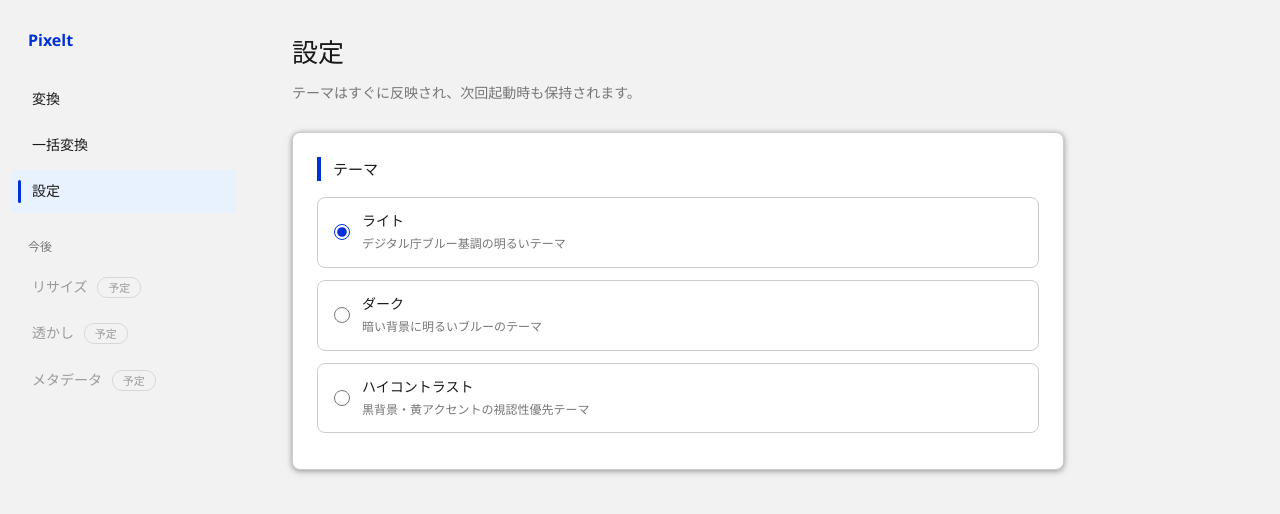
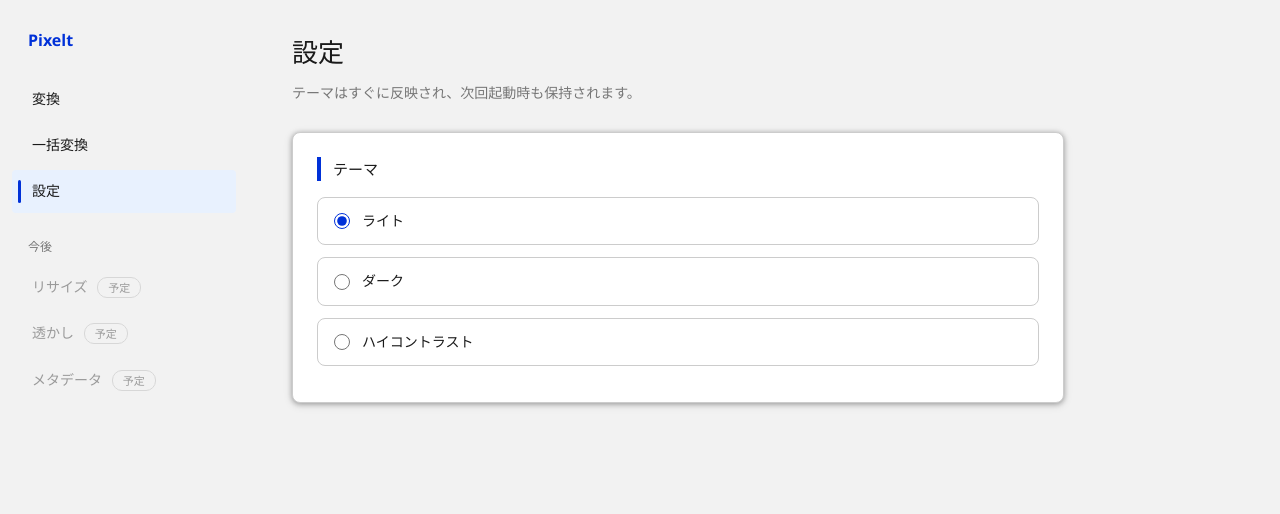
Before and after one commit to liz-ils/Pixelt, a website built with Vite: page index.html in a window 1280 px wide. Both pictures are taken after a click on the button "設定". Built offline with nearby package versions, Linux system fonts and the light colour scheme.

Commit message:
style: テーマ選択の表記を簡素化

```diff
--- a/index.html
+++ b/index.html
@@ -140,24 +140,15 @@
             <div class="card-title">テーマ</div>
             <label class="theme-option">
               <input type="radio" name="theme" value="dads-light" />
-              <span>
-                <span class="theme-name">ライト</span><br />
-                <span class="theme-desc">デジタル庁ブルー基調の明るいテーマ</span>
-              </span>
+              <span class="theme-name">ライト</span>
             </label>
             <label class="theme-option">
               <input type="radio" name="theme" value="dads-dark" />
-              <span>
-                <span class="theme-name">ダーク</span><br />
-                <span class="theme-desc">暗い背景に明るいブルーのテーマ</span>
-              </span>
+              <span class="theme-name">ダーク</span>
             </label>
             <label class="theme-option">
               <input type="radio" name="theme" value="contrast" />
-              <span>
-                <span class="theme-name">ハイコントラスト</span><br />
-                <span class="theme-desc">黒背景・黄アクセントの視認性優先テーマ</span>
-              </span>
+              <span class="theme-name">ハイコントラスト</span>
             </label>
           </div>
         </section>
--- a/src/styles.css
+++ b/src/styles.css
@@ -363,8 +363,3 @@ progress[hidden] {
 .theme-name {
   font-weight: 600;
 }
-
-.theme-desc {
-  font-size: 12px;
-  color: var(--text-secondary);
-}
```
